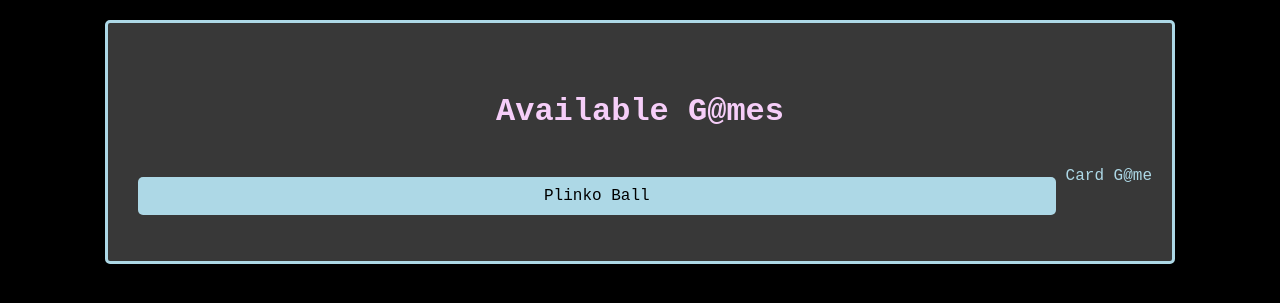
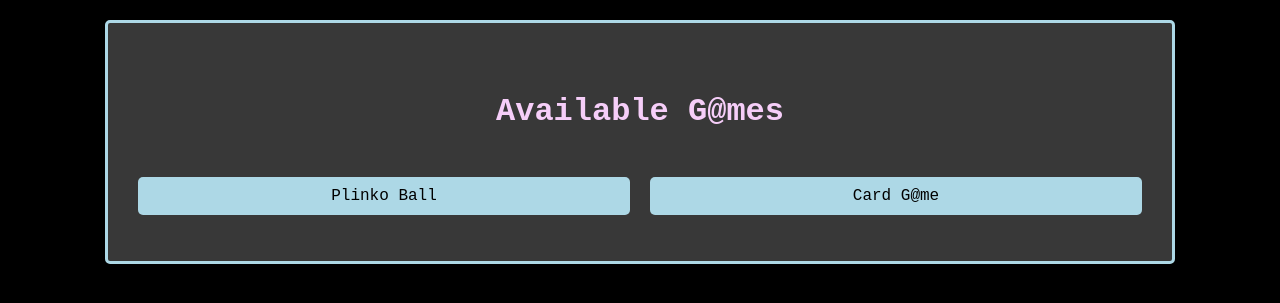
Before and after one commit to liamhacksss/project, a Python web app: template project/project/templates/gmes.html in a window 1280 px wide. Shown: the part 100-403 px from the top of the page. Run offline with Jinja, Linux system fonts and the light colour scheme; the template is opened without the code that fills it, so the values that code supplies are empty.

Commit message:
Update gmes.html

```diff
--- a/project/project/templates/gmes.html
+++ b/project/project/templates/gmes.html
@@ -13,7 +13,7 @@
         <h1>Available G@mes</h1>
         <ul class="game-list">
             <li class="game-item">Plinko Ball</li>
-            <li class="game-item-right">Card G@me</li>
+            <li class="game-item">Card G@me</li>
             <!-- Add other games here -->
         </ul>
     </div>
```
